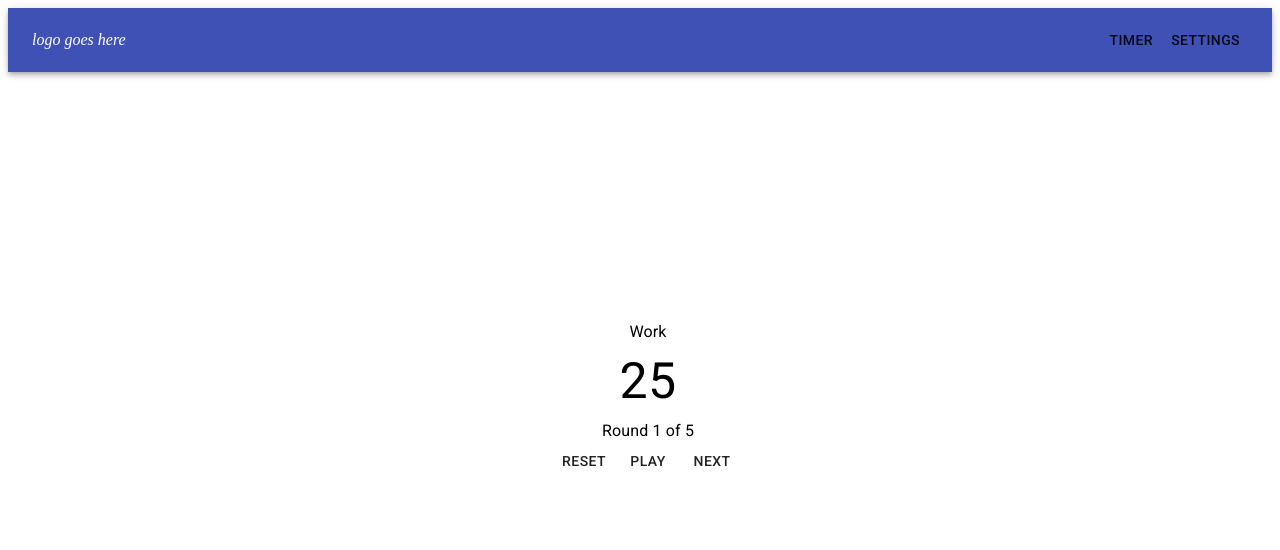
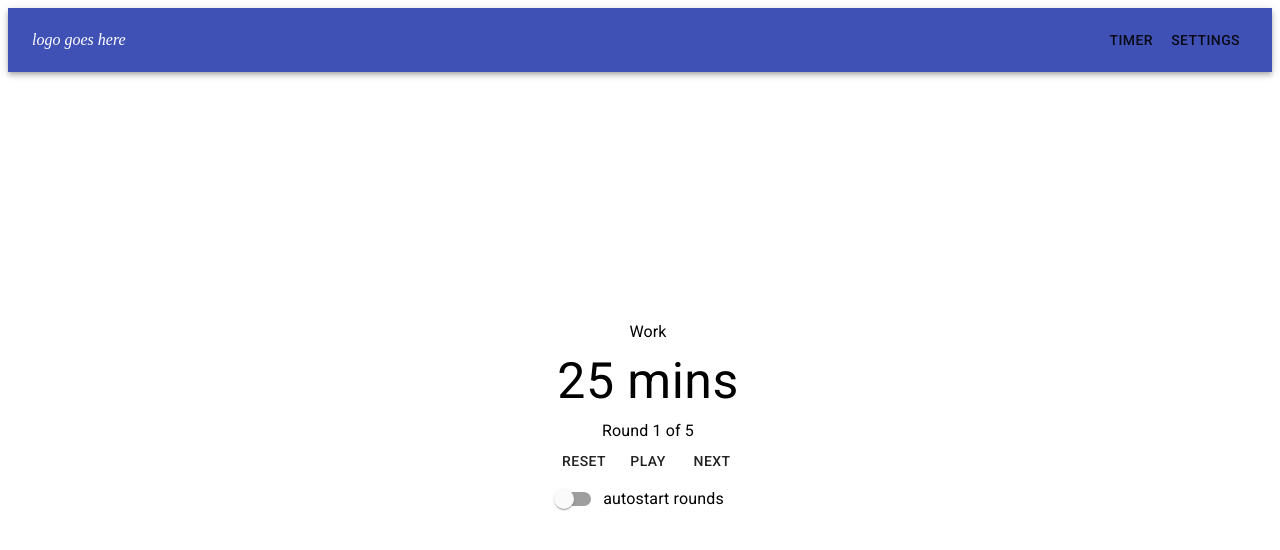
Before and after one commit to ARTurnerGit/pomodoro, a React (Create React App) app: page / in a window 1280 px wide. Shown: the top 550 px of the page. Built offline with nearby package versions, Linux system fonts and the light colour scheme.

Commit message:
added end of rounds logic, added auto start switch

```diff
--- a/src/components/Timer.jsx
+++ b/src/components/Timer.jsx
@@ -1,7 +1,7 @@
 import React, { useEffect, useRef } from "react";
 import TimerDisplay from "./TimerDisplay";
 import TimerControl from "./TimerControl";
-import { Container } from "@material-ui/core";
+import { Container, Switch, FormControlLabel } from "@material-ui/core";
 
 const Timer = ({
   workDuration,
@@ -52,7 +52,6 @@ const Timer = ({
 
   useEffect(() => {
     if (timeRemaining === 0) {
-      console.log("firing the end of timer effect");
       stopTimer();
       audioRef.current.play();
     }
@@ -81,6 +80,10 @@ const Timer = ({
         src={`${process.env.PUBLIC_URL}/assets/bell_sound.wav`}
         ref={audioRef}
       />
+      <FormControlLabel
+        control={<Switch color="primary" />}
+        label="autostart rounds"
+      />
     </Container>
   );
 };
--- a/src/components/TimerDisplay.jsx
+++ b/src/components/TimerDisplay.jsx
@@ -12,29 +12,25 @@ const TimerDisplay = ({
 }) => {
   const displayTime =
     timeRemaining >= 60
-      ? Math.floor(timeRemaining / 60).toString()
+      ? `${Math.floor(timeRemaining / 60).toString()} mins`
       : `0:${timeRemaining.toString().padStart(2, "0")}`;
 
   useEffect(() => {
-    if (displayTime.includes(":")) {
-      document.title = `${
-        isWork ? workMessage : breakMessage
-      } | ${displayTime} to go`;
-    } else {
-      document.title = `${
-        isWork ? workMessage : breakMessage
-      } | ${displayTime} mins to go`;
-    }
+    document.title = `${
+      isWork ? workMessage : breakMessage
+    } | ${displayTime} to go`;
   });
 
   return (
     <>
       <Typography>{isWork ? workMessage : breakMessage}</Typography>
       <Typography variant="body1" style={{ fontSize: "50px" }}>
-        {!intervalID && displayTime}
+        {displayTime}
       </Typography>
       <Typography>
-        Round {currentRound} of {rounds}
+        {currentRound <= rounds
+          ? `Round ${currentRound} of ${rounds}`
+          : "Rounds complete"}
       </Typography>
     </>
   );
```
